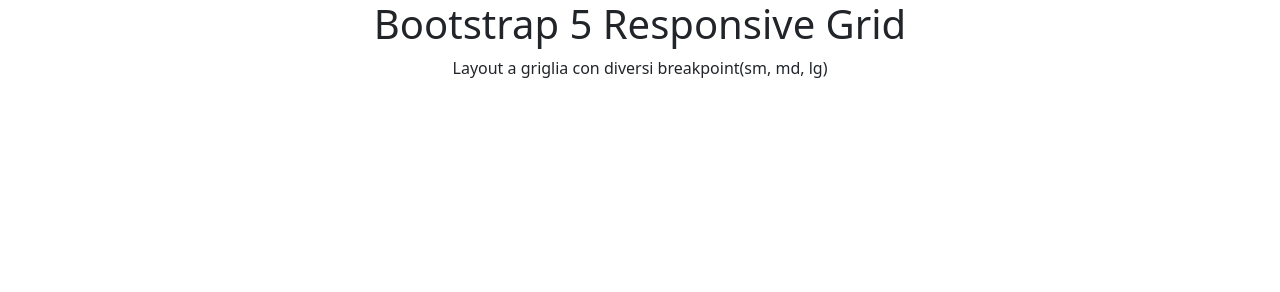
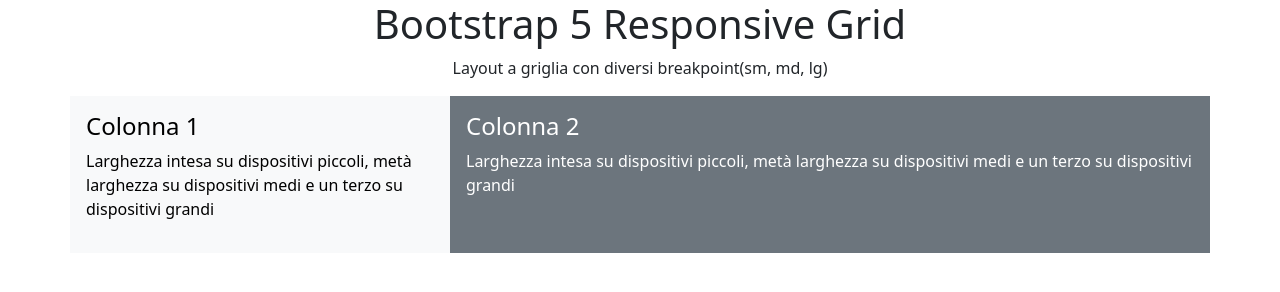
Before and after one commit to domespa/htmlcss-bootstrap-layout, a plain HTML site: page index.html in a window 1280 px wide. Drawn offline with nearby package versions, Linux system fonts and the light colour scheme.

Commit message:
feat: add first row

```diff
--- a/index.html
+++ b/index.html
@@ -7,10 +7,28 @@
     <link href="https://cdn.jsdelivr.net/npm/bootstrap@5.3.3/dist/css/bootstrap.min.css" rel="stylesheet" integrity="sha384-QWTKZyjpPEjISv5WaRU9OFeRpok6YctnYmDr5pNlyT2bRjXh0JMhjY6hW+ALEwIH" crossorigin="anonymous">
   </head>
   <body>
+    <!--HEADER-->
     <header class="container text-center ">
         <h1>Bootstrap 5 Responsive Grid</h1>
         <p>Layout a griglia con diversi breakpoint(sm, md, lg)</p>
     </header>
+    <!--/HEADER-->
+
+    <!--MAIN-->
+    <div class="container">
+        <div class="row">
+           <div class="text-bg-light p-3 col-md-6 col-lg-4">
+                <h4>Colonna 1</h4>
+                <p>Larghezza intesa su dispositivi piccoli, metà larghezza su dispositivi medi e un terzo su dispositivi grandi</p>
+            </div>
+            <div class="text-bg-secondary p-3 col-md-6 col-lg-8">
+                <h4>Colonna 2</h4>
+                <p>Larghezza intesa su dispositivi piccoli, metà larghezza su dispositivi medi e un terzo su dispositivi grandi</p>
+            </div>
+        </div>
+    </div>
+    <!-- /MAIN-->
+
     <!--BOOTSTRAP-->
     <script src="https://cdn.jsdelivr.net/npm/bootstrap@5.3.3/dist/js/bootstrap.bundle.min.js" integrity="sha384-YvpcrYf0tY3lHB60NNkmXc5s9fDVZLESaAA55NDzOxhy9GkcIdslK1eN7N6jIeHz" crossorigin="anonymous"></script>
     <!--/BOOTSTRAP-->
```
